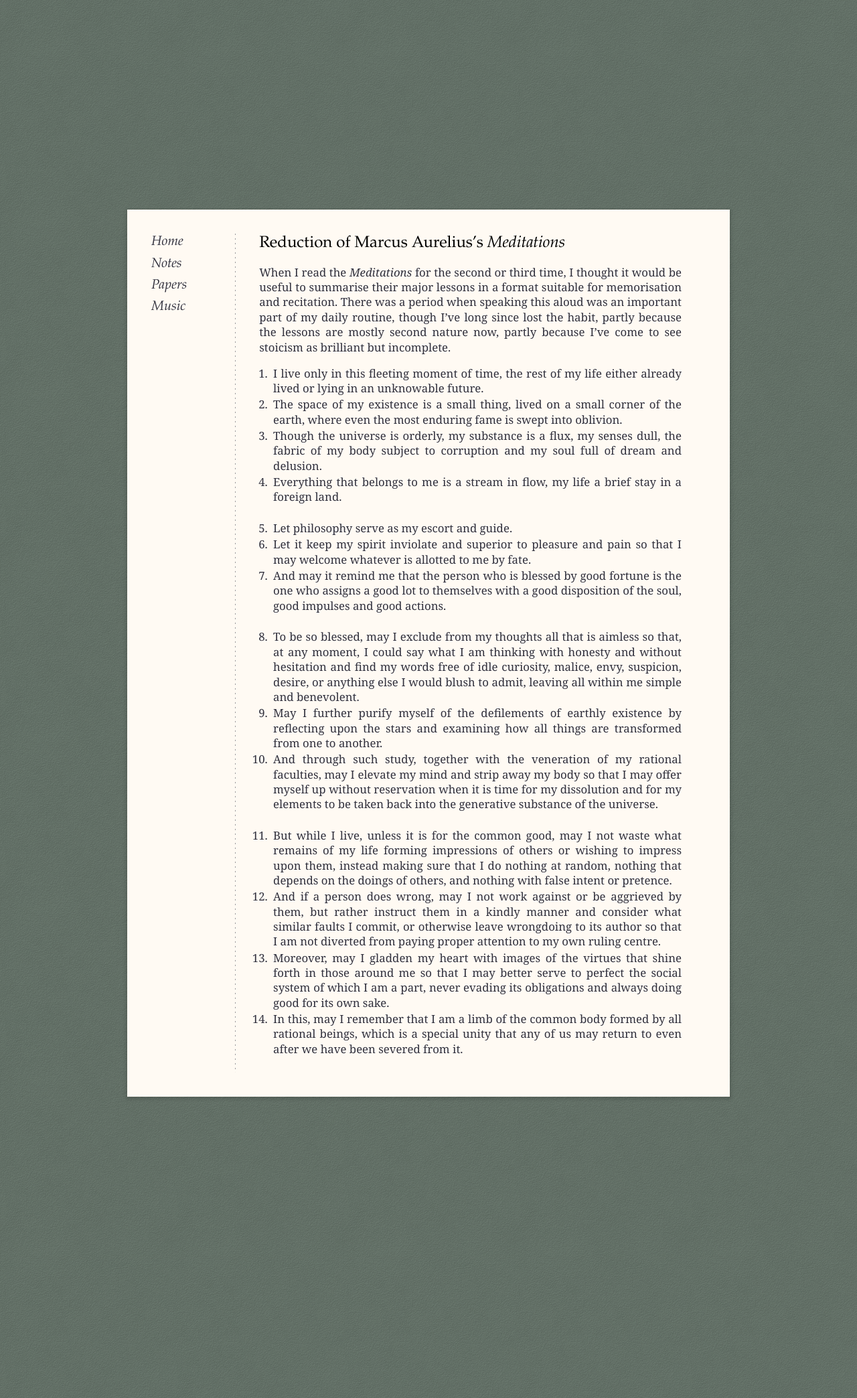
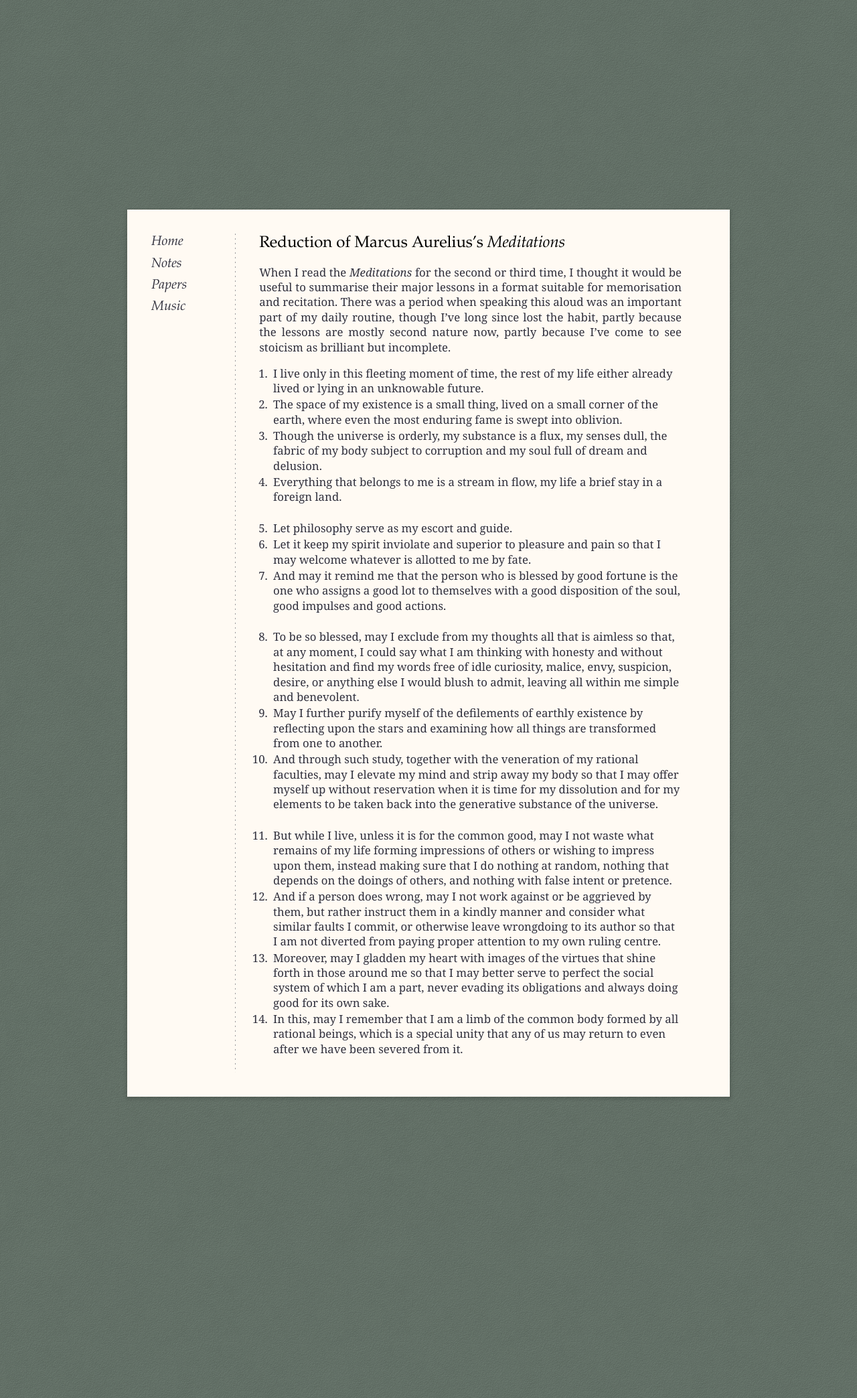
Before and after one commit to callumhackett/callumhackett.github.io, a Jekyll site: the page built from notes/ethics/meditations_reduction.md, in a window 1280 px wide. Shown: the whole page at 67% size. Built offline with Jekyll 4.4.1, drawn with Linux system fonts in a browser that asks for light colours; some web fonts are replaced.

```diff
--- a/assets/css/core.css
+++ b/assets/css/core.css
@@ -46,7 +46,6 @@
     line-height: var(--p-line-height);
     font-weight: var(--p-font-weight);
     margin-block-start: 0 !important;
-    text-align: justify;
 }
 p:not(:last-child) {
     margin-block-end: var(--p-size);
@@ -140,3 +139,9 @@
         padding: 0 72px 0 0;
     }
 }
+
+@media (min-width: 600px) {
+    p {
+        text-align: justify;
+    }
+}
```
